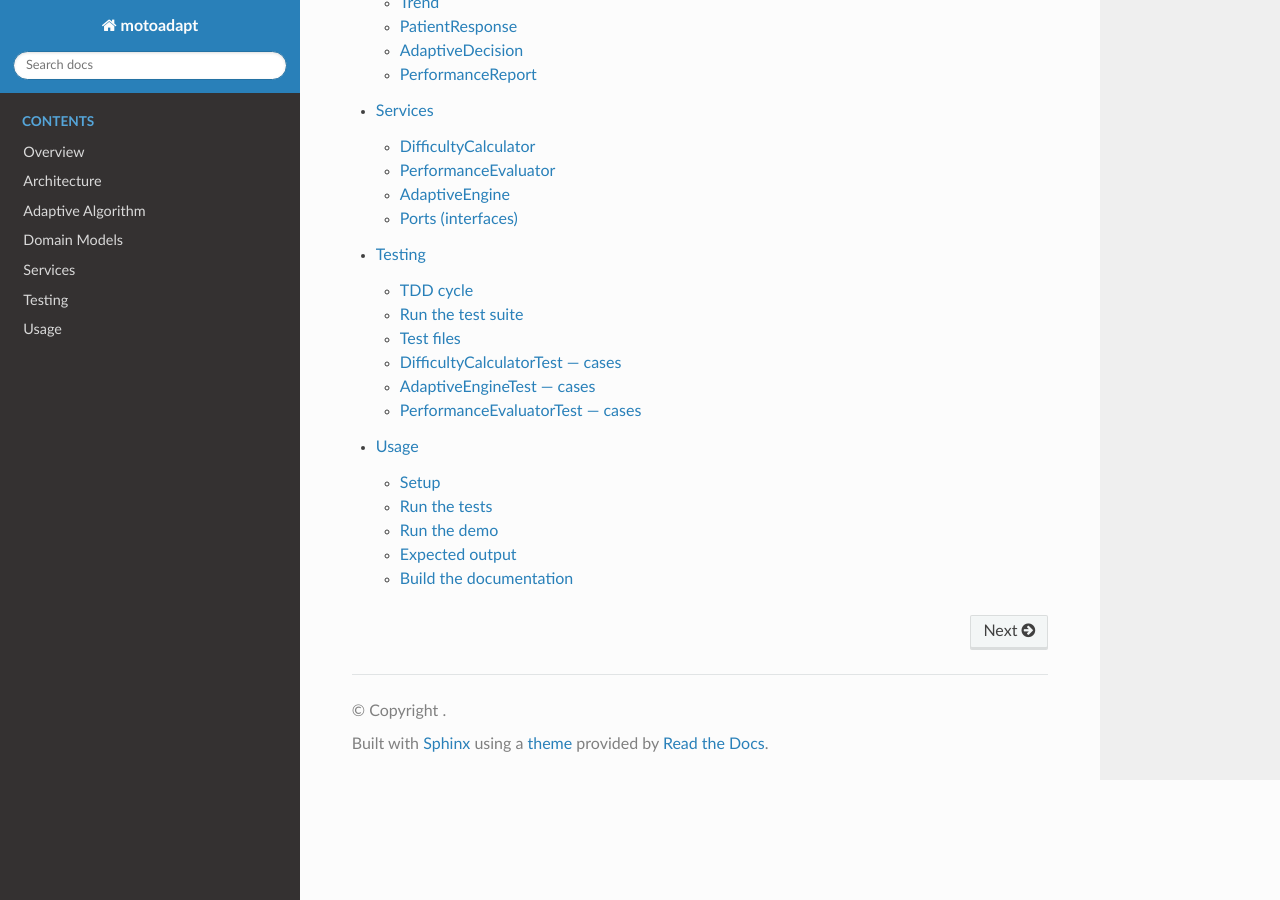
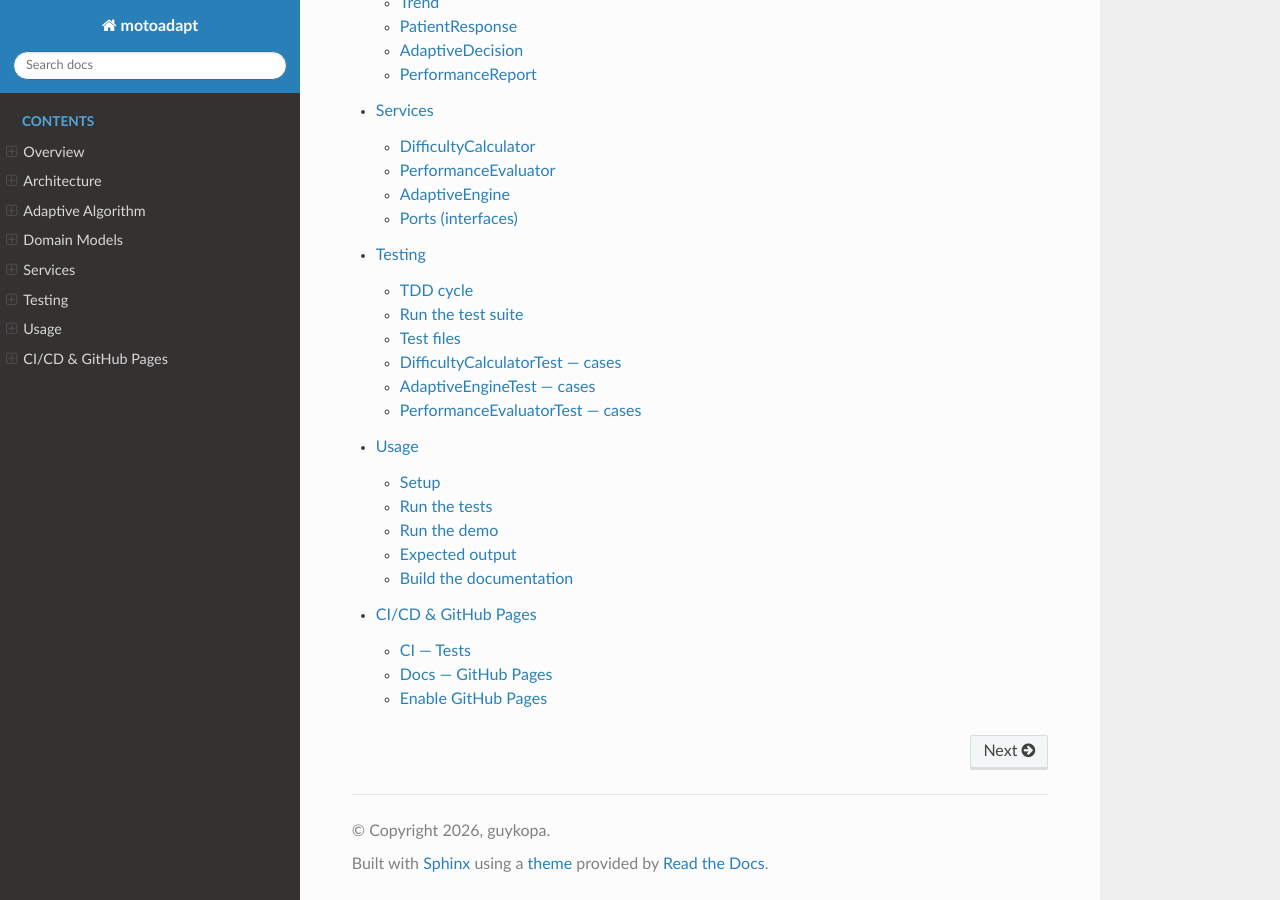
Before and after one commit to guykopa/motoadapt, a Sphinx documentation site: the page built from docs/source/index.rst, in a window 1280 px wide and 900 px high, scrolled down 949 px. Built offline with Sphinx 7.4.7 and the Read the Docs theme 3.1.0, drawn with Linux system fonts in a browser that asks for light colours; some of the changed lines change nothing that is shown.

Commit message:
docs: add GitHub Pages workflow and complete Sphinx documentation

```diff
--- /dev/null
+++ b/docs/source/ci.rst
@@ -0,0 +1,79 @@
+CI/CD & GitHub Pages
+====================
+
+Two pipelines run automatically on every push to ``main``.
+
+CI — Tests
+----------
+
+**File:** ``.github/workflows/ci.yml``
+
+Runs on every push and pull request to ``main``.
+
+Steps:
+
+1. Checkout code
+2. Setup PHP 8.2
+3. ``composer install`` — installs PHPUnit into ``.venv/``
+4. ``.venv/bin/phpunit`` — runs all 22 tests
+
+.. code-block:: yaml
+
+   on:
+     push:
+       branches: [main]
+     pull_request:
+       branches: [main]
+
+   jobs:
+     test:
+       runs-on: ubuntu-latest
+       steps:
+         - uses: actions/checkout@v4
+         - uses: shivammathur/setup-php@v2
+           with:
+             php-version: "8.2"
+         - run: composer install --no-interaction --prefer-dist
+         - run: .venv/bin/phpunit --colors=always
+
+Docs — GitHub Pages
+-------------------
+
+**File:** ``.github/workflows/docs.yml``
+
+Runs on every push to ``main``. Builds the Sphinx documentation and deploys it to GitHub Pages.
+
+Steps:
+
+1. Checkout code
+2. Setup Python 3.12
+3. ``pip install -r docs/requirements.txt`` — installs Sphinx + RTD theme
+4. ``sphinx-build`` — builds HTML into ``docs/_build/html``
+5. Upload artifact and deploy to GitHub Pages
+
+.. code-block:: yaml
+
+   on:
+     push:
+       branches: [main]
+
+   permissions:
+     pages: write
+     id-token: write
+
+Enable GitHub Pages
+-------------------
+
+In the GitHub repository settings:
+
+1. Go to **Settings → Pages**
+2. Set **Source** to **GitHub Actions**
+3. Save
+
+The documentation will be published at:
+
+.. code-block:: text
+
+   https://<your-github-username>.github.io/motoadapt/
+
+After the first successful deployment, the URL appears in the **Pages** section of the repository settings.
--- a/docs/source/conf.py
+++ b/docs/source/conf.py
@@ -1,11 +1,20 @@
-project = "motoadapt"
-author = "motoadapt"
-release = "1.0.0"
+project   = "motoadapt"
+author    = "guykopa"
+release   = "1.0.0"
+copyright = "2026, guykopa"
 
 extensions = []
 
-templates_path = ["_templates"]
-exclude_patterns = []
+templates_path  = ["_templates"]
+exclude_patterns = ["_build"]
 
-html_theme = "sphinx_rtd_theme"
+html_theme       = "sphinx_rtd_theme"
 html_static_path = ["_static"]
+html_title       = "motoadapt — Adaptive Rehabilitation Engine"
+
+html_theme_options = {
+    "navigation_depth": 3,
+    "titles_only": False,
+    "collapse_navigation": False,
+    "sticky_navigation": True,
+}
--- a/docs/source/index.rst
+++ b/docs/source/index.rst
@@ -19,3 +19,4 @@ Pure PHP 8.2, strict TDD, strict SOLID.
    services
    testing
    usage
+   ci
```
Also changed, not shown: 1 other file.
